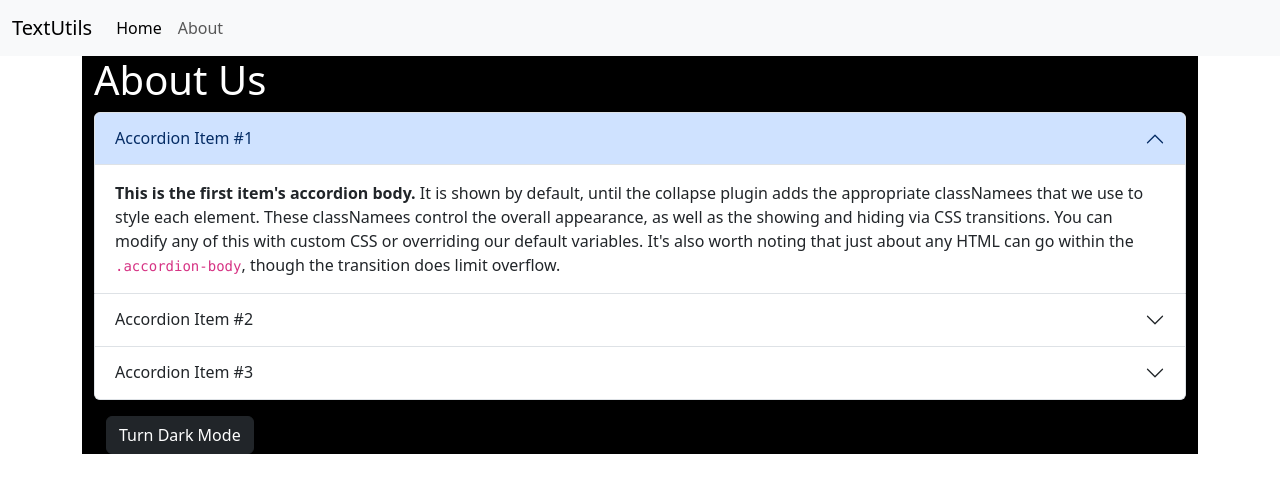
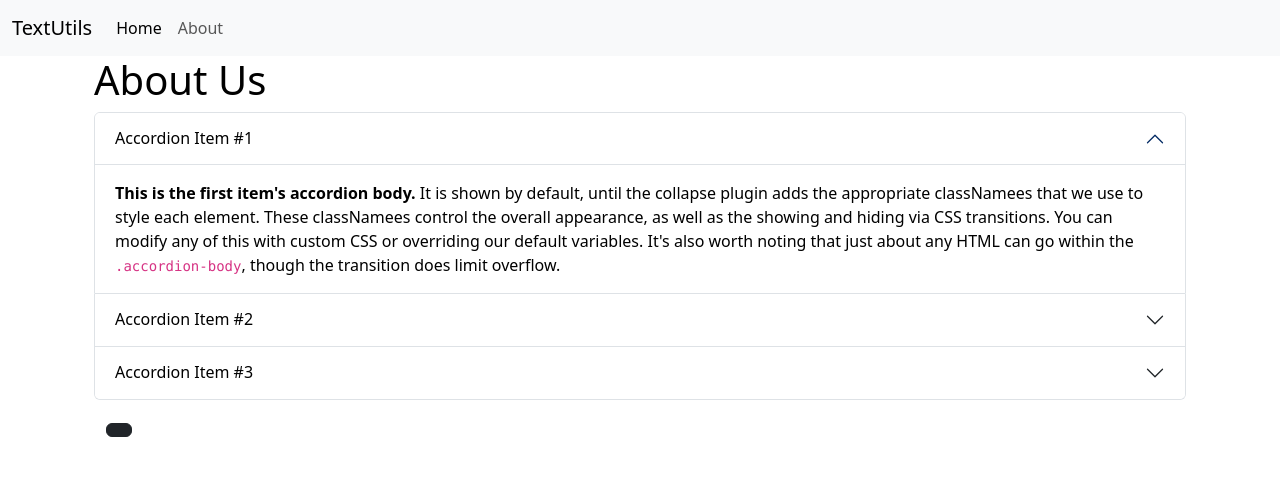
Before and after one commit to Pranay6575/textutils, a React (Create React App) app: page / in a window 1280 px wide. Shown: the top 492 px of the page. Built offline with nearby package versions, Linux system fonts and the light colour scheme.

Commit message:
Dard and Light Mode added

```diff
--- a/src/components/About.js
+++ b/src/components/About.js
@@ -1,10 +1,34 @@
 import React from "react";
+import { useState } from "react";
 
-let myStyle = {
-    color: 'white',
-    backgroundColor: 'black'
-}
+
 export default function About() {
+
+const [myStyle, setMyStyle] = useState({
+  color: 'black',
+  backgroundColor: 'white'
+})
+
+const [btnText , setBtnText] = useState("")
+
+const toggleBtn = ()=>{
+  if(myStyle.color === 'black'){
+    setMyStyle({
+      color: 'white',
+      backgroundColor: 'black'
+    })
+    setBtnText("Enable Light mode")
+  }
+  else{
+    setMyStyle({
+      color: 'black',
+      backgroundColor: 'white'
+    })
+    setBtnText("Enable Dark mode")
+  }
+  }
+
+
   return (
     <div className="container" style={myStyle}>
         <h1>About Us</h1>
@@ -13,6 +37,7 @@ export default function About() {
           <h2 className="accordion-header">
             <button
               className="accordion-button"
+              style={myStyle}
               type="button"
               data-bs-toggle="collapse"
               data-bs-target="#collapseOne"
@@ -27,7 +52,7 @@ export default function About() {
             className="accordion-collapse collapse show"
             data-bs-parent="#accordionExample"
           >
-            <div className="accordion-body">
+            <div className="accordion-body" style={myStyle}>
               <strong>This is the first item's accordion body.</strong> It is
               shown by default, until the collapse plugin adds the appropriate
               classNamees that we use to style each element. These classNamees
@@ -43,6 +68,7 @@ export default function About() {
           <h2 className="accordion-header">
             <button
               className="accordion-button collapsed"
+              style={myStyle}
               type="button"
               data-bs-toggle="collapse"
               data-bs-target="#collapseTwo"
@@ -57,7 +83,7 @@ export default function About() {
             className="accordion-collapse collapse"
             data-bs-parent="#accordionExample"
           >
-            <div className="accordion-body">
+            <div className="accordion-body" style={myStyle}>
               <strong>This is the second item's accordion body.</strong> It is
               hidden by default, until the collapse plugin adds the appropriate
               classNamees that we use to style each element. These classNamees
@@ -73,6 +99,7 @@ export default function About() {
           <h2 className="accordion-header">
             <button
               className="accordion-button collapsed"
+              style={myStyle}
               type="button"
               data-bs-toggle="collapse"
               data-bs-target="#collapseThree"
@@ -87,7 +114,7 @@ export default function About() {
             className="accordion-collapse collapse"
             data-bs-parent="#accordionExample"
           >
-            <div className="accordion-body">
+            <div className="accordion-body" style={myStyle}>
               <strong>This is the third item's accordion body.</strong> It is
               hidden by default, until the collapse plugin adds the appropriate
               classNamees that we use to style each element. These classNamees
@@ -101,7 +128,7 @@ export default function About() {
         </div>
       </div>
       <div className="container my-3">
-      <button className="btn btn-dark">Turn Dark Mode</button>
+      <button className="btn btn-dark" onClick={toggleBtn}>{btnText}</button>
       </div>
     </div>
   );
```
